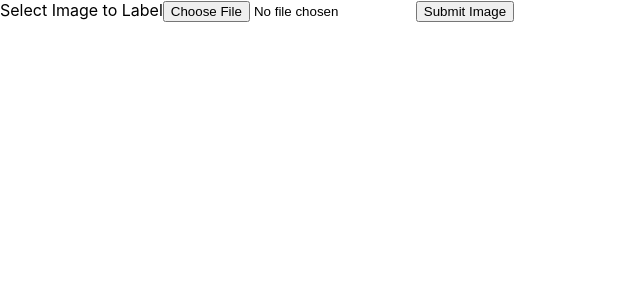
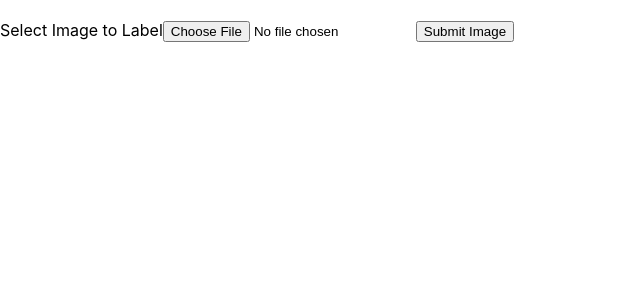
Before and after one commit to manaranjoc/image-recognition-front, a React (Create React App) app: page / in a window 1280 px wide. Shown: the top 300 px of the page, without its empty margins (0-640 px from the left). Built offline with nearby package versions, Linux system fonts and the light colour scheme.

Commit message:
Add communication between components

```diff
--- a/src/App.js
+++ b/src/App.js
@@ -1,10 +1,22 @@
 import './App.css';
+import React, {useState} from "react";
 import Form from "./components/Form";
+import Image from "./components/Image"
 
 function App() {
+  const [image, setImage] = useState();
+  const [imageLabels, setImageLabels] = useState();
+
   return (
     <div>
-      <Form/>
+      <Image
+          image={image}
+          labels={imageLabels}
+      />
+      <Form
+        setImage={setImage}
+        setImageLabels={setImageLabels}
+      />
     </div>
   );
 }
--- a/src/components/Form/index.js
+++ b/src/components/Form/index.js
@@ -1,17 +1,17 @@
-import React, {useRef, useState} from "react";
+import React, {useRef} from "react";
 import {labelImage} from "../../API/ImageAPI";
 
-const Form = () => {
+const Form = ({setImageLabels, setImage}) => {
 
     const imageInput = useRef();
-    const [imageLabels, setImageLabels] = useState([]);
 
     const obtainLabels = async (event) => {
         event.preventDefault();
         event.stopPropagation();
         const imageFile = imageInput.current.files[0];
         const labels = await labelImage(imageFile);
-
+        setImageLabels(labels.data);
+        setImage(imageFile);
     }
 
 
--- /dev/null
+++ b/src/components/Image/index.js
@@ -0,0 +1,28 @@
+import React, {useEffect, useState, useRef} from "react";
+
+const Image = ({image, labels}) => {
+
+    const imageContainer = useRef();
+
+    useEffect(() => {
+        if (image !== undefined) {
+            const reader = new FileReader();
+
+            reader.onload = (event) => {
+                imageContainer.current.src = reader.result;
+            }
+            reader.readAsDataURL(image);
+        }
+    }, [image])
+
+    return (
+        <div className="imageWrapper">
+            <img ref={imageContainer} src="" alt=""/>
+            <div className="boundingBoxes">
+
+            </div>
+        </div>
+    )
+}
+
+export default Image;
```
